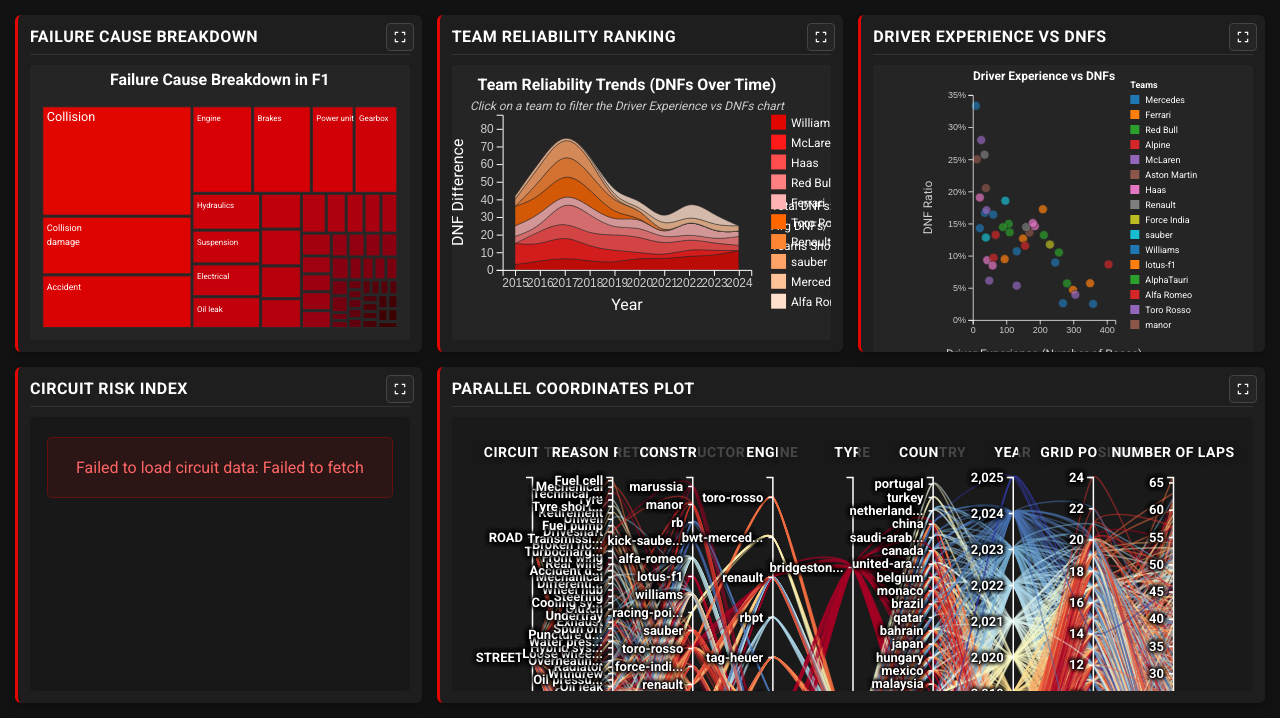
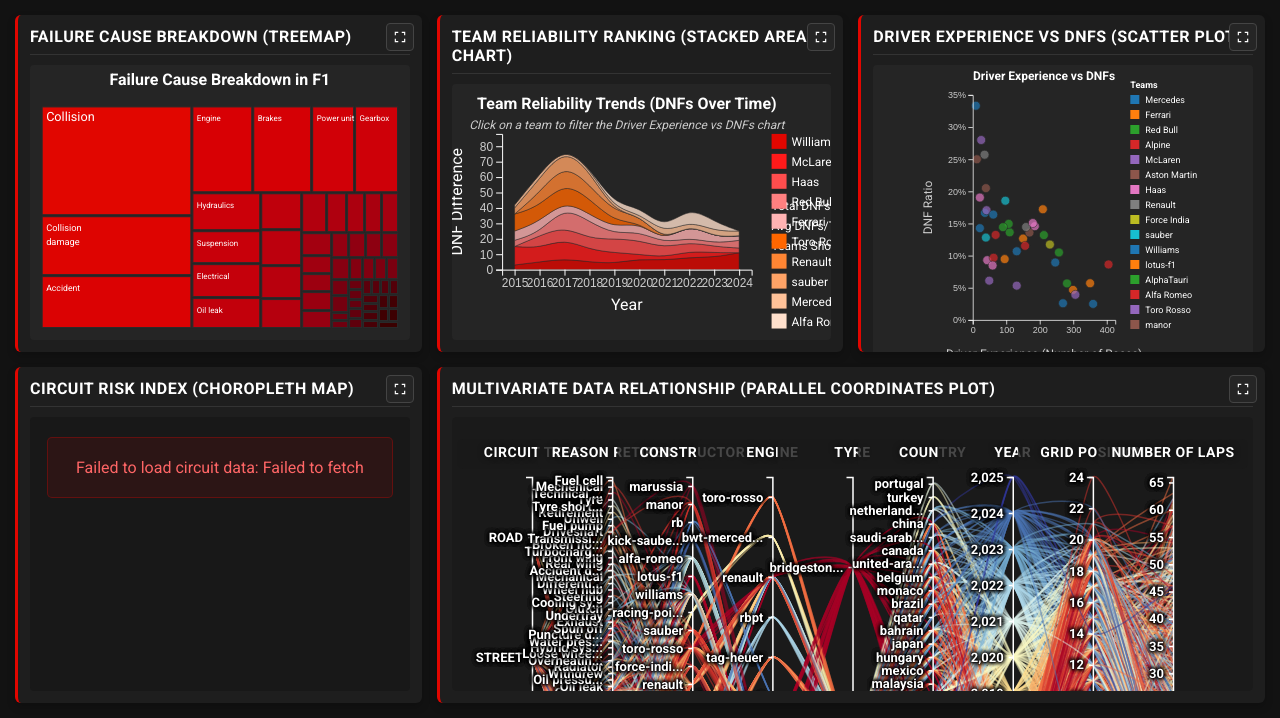
Before and after one commit to i-tick/Driven-To-Break, a Flask app: page /visualizations in a window 1280 px wide. Shown: the part 82-800 px from the top of the page. Run offline with Flask 3, Linux system fonts and the light colour scheme.

Commit message:
final version

```diff
--- a/app/templates/index.html
+++ b/app/templates/index.html
@@ -67,7 +67,7 @@
         <h1>Driven to Break | CSE 564 Team 20</h1>
         <nav>
             <ul>
-                <li><a href="{{ url_for('main.visualizations') }}">Explore Visualizations</a></li>
+                <li><a href="{{ url_for('main.visualizations') }}">Visualizations</a></li>
                 <li><a href="{{ url_for('main.teams') }}">Teams</a></li>
                 <li><a href="{{ url_for('main.drivers') }}">Drivers</a></li>
             </ul>
--- a/app/templates/visualizations.html
+++ b/app/templates/visualizations.html
@@ -32,18 +32,9 @@
     </header>
 
     <div class="dashboard-grid">
-        <!-- <div id="dnfs-over-time" class="visualization-card">
-            <h3>DNFs Over Time</h3>
-            <button class="expand-button" title="Expand visualization">
-                <svg viewBox="0 0 24 24" xmlns="http://www.w3.org/2000/svg">
-                    <path d="M3,3H9V5H5V9H3V3M21,3V9H19V5H15V3H21M3,21V15H5V19H9V21H3M19,21H15V19H19V15H21V21"/>
-                </svg>
-            </button>
-            <div class="viz-content"></div>
-        </div> -->
 
         <div id="failure-cause-breakdown" class="visualization-card">
-            <h3>Failure Cause Breakdown</h3>
+            <h3>Failure Cause Breakdown (Treemap)</h3>
             <button class="expand-button" title="Expand visualization">
                 <svg viewBox="0 0 24 24" xmlns="http://www.w3.org/2000/svg">
                     <path d="M3,3H9V5H5V9H3V3M21,3V9H19V5H15V3H21M3,21V15H5V19H9V21H3M19,21H15V19H19V15H21V21"/>
@@ -53,7 +44,7 @@
         </div>
 
         <div id="team-reliability-ranking" class="visualization-card">
-            <h3>Team Reliability Ranking</h3>
+            <h3>Team Reliability Ranking (Stacked Area Chart)</h3>
             <button class="expand-button" title="Expand visualization">
                 <svg viewBox="0 0 24 24" xmlns="http://www.w3.org/2000/svg">
                     <path d="M3,3H9V5H5V9H3V3M21,3V9H19V5H15V3H21M3,21V15H5V19H9V21H3M19,21H15V19H19V15H21V21"/>
@@ -62,18 +53,8 @@
             <div class="viz-content"></div>
         </div>
 
-        <!-- <div id="tyre-vs-engine-failure" class="visualization-card">
-            <h3>Tyre vs Engine Failures</h3>
-            <button class="expand-button" title="Expand visualization">
-                <svg viewBox="0 0 24 24" xmlns="http://www.w3.org/2000/svg">
-                    <path d="M3,3H9V5H5V9H3V3M21,3V9H19V5H15V3H21M3,21V15H5V19H9V21H3M19,21H15V19H19V15H21V21"/>
-                </svg>
-            </button>
-            <div class="viz-content"></div>
-        </div>
-         -->
         <div id="driver-experience-vs-dnfs" class="visualization-card">
-            <h3>Driver Experience vs DNFs</h3>
+            <h3>Driver Experience vs DNFs (Scatter Plot)</h3>
             <button class="expand-button" title="Expand visualization">
                 <svg viewBox="0 0 24 24" xmlns="http://www.w3.org/2000/svg">
                     <path d="M3,3H9V5H5V9H3V3M21,3V9H19V5H15V3H21M3,21V15H5V19H9V21H3M19,21H15V19H19V15H21V21"/>
@@ -83,7 +64,7 @@
         </div>
 
         <div id="circuit-risk-index" class="visualization-card">
-            <h3>Circuit Risk Index</h3>
+            <h3>Circuit Risk Index (Choropleth Map)</h3>
             <button class="expand-button" title="Expand visualization">
                 <svg viewBox="0 0 24 24" xmlns="http://www.w3.org/2000/svg">
                     <path d="M3,3H9V5H5V9H3V3M21,3V9H19V5H15V3H21M3,21V15H5V19H9V21H3M19,21H15V19H19V15H21V21"/>
@@ -93,7 +74,7 @@
         </div>
 
         <div id="pcp-plot" class="visualization-card" style="grid-column: span 2;">
-            <h3>Parallel Coordinates Plot</h3>
+            <h3>Multivariate Data Relationship (Parallel Coordinates Plot)</h3>
             <button class="expand-button" title="Expand visualization">
                 <svg viewBox="0 0 24 24" xmlns="http://www.w3.org/2000/svg">
                     <path d="M3,3H9V5H5V9H3V3M21,3V9H19V5H15V3H21M3,21V15H5V19H9V21H3M19,21H15V19H19V15H21V21"/>
```
